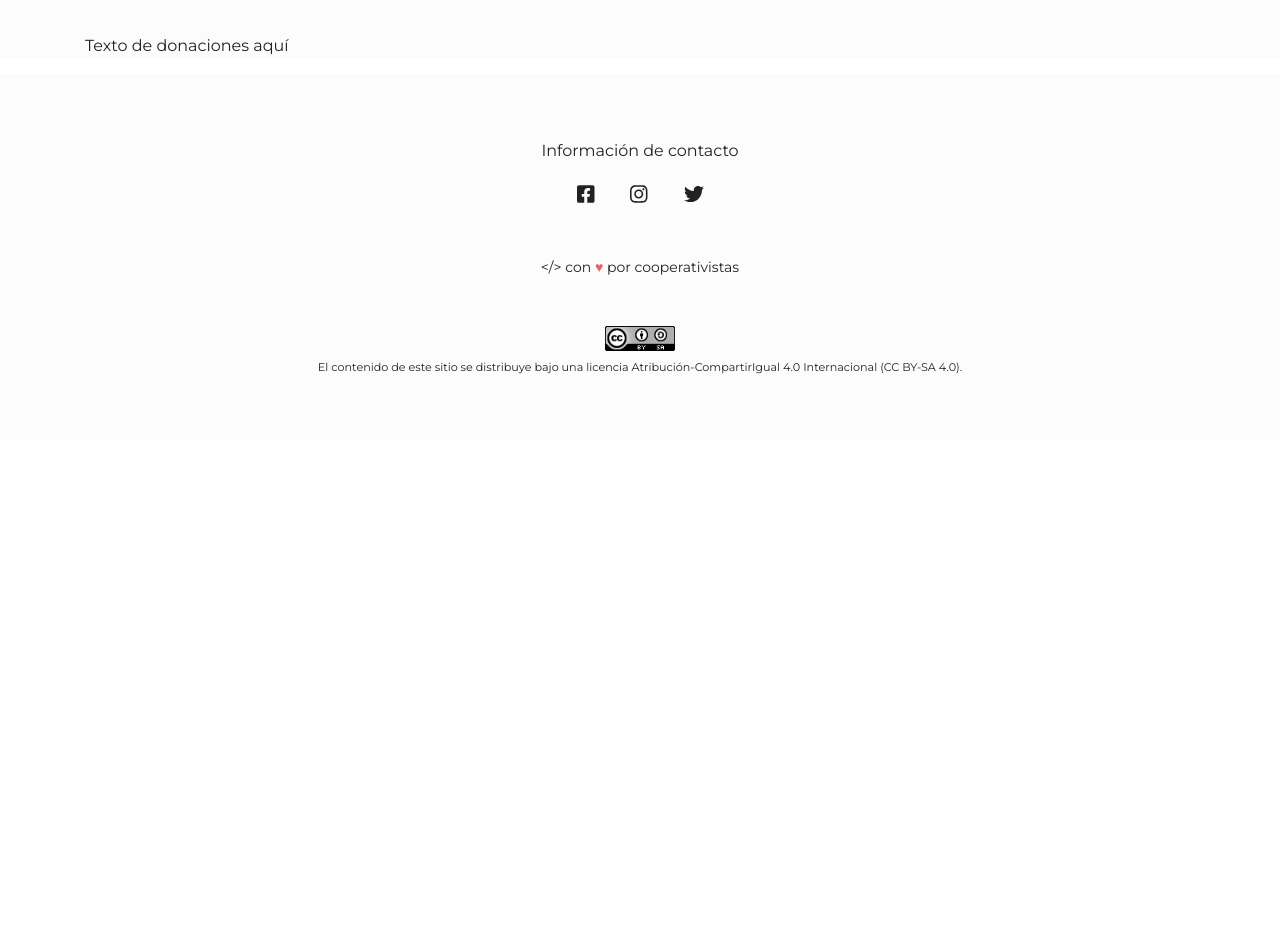
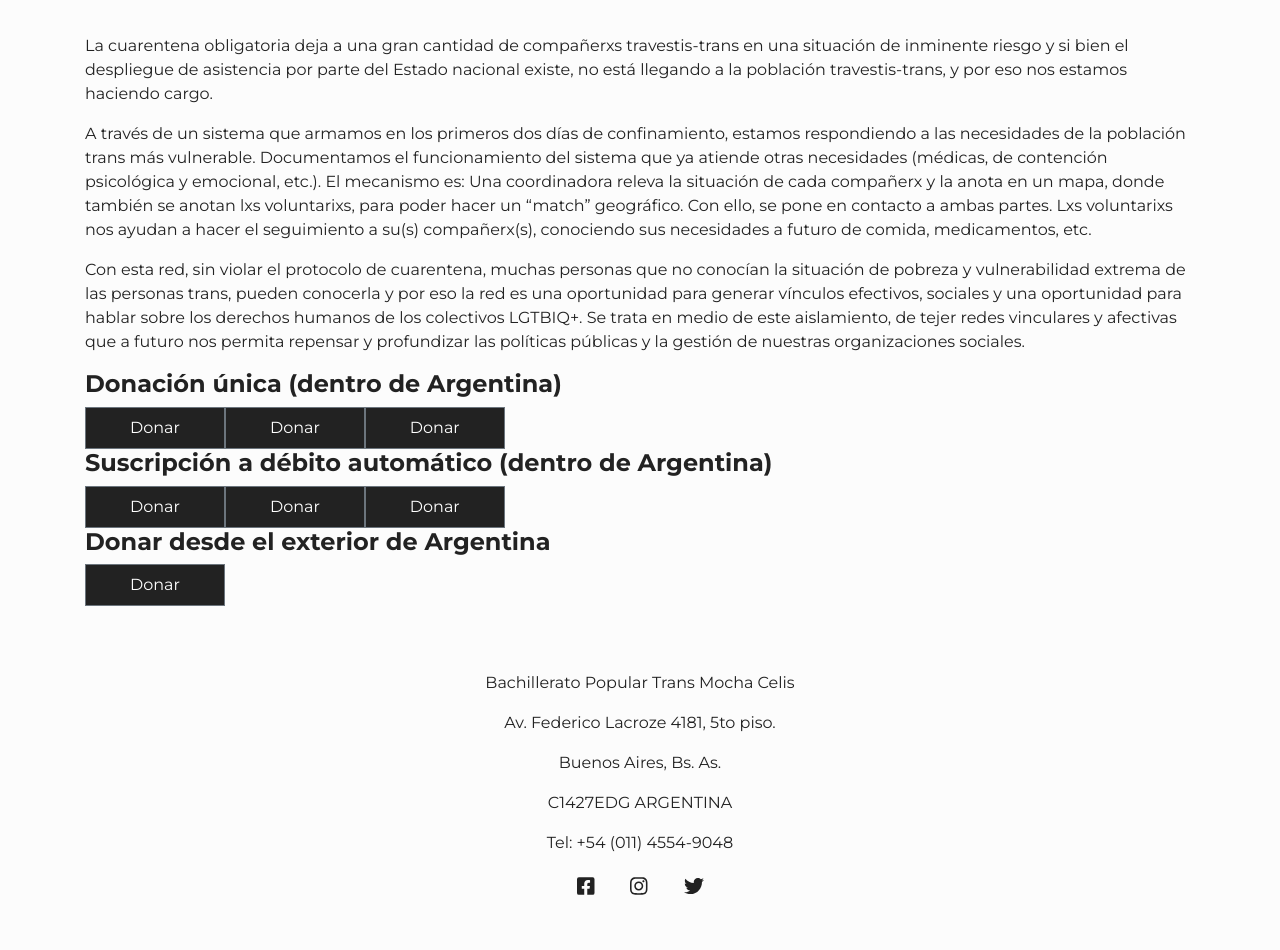
Before and after one commit to nayracoop/mochacelis, a Vue app: page / in a window 1280 px wide. Shown: the part 1560-2510 px from the top of the page. Before the commit the page ends 2000 px from the top, so only its background shows below. Built offline with nearby package versions, Linux system fonts and the light colour scheme.

Commit message:
contenido básico de la pagina

```diff
--- a/assets/scss/main.scss
+++ b/assets/scss/main.scss
@@ -307,8 +307,6 @@ header {
         }
     }
     .about-info {
-        background-image: url('../static/img/about-bg.svg');
-        background-size: 40%;
         background-position: top right;
         background-repeat: no-repeat;
         padding-bottom: 65px;
@@ -348,6 +346,16 @@ header {
             text-transform: uppercase;
             font-weight: 600;
             color: #6056a5;
+        }
+    }
+}
+
+#donations {
+    .section-heading {
+        h2 {
+            &::after {
+                background: $color-magenta;
+            }
         }
     }
 }
--- a/src/components/Cover.vue
+++ b/src/components/Cover.vue
@@ -17,6 +17,9 @@
           <p class="mb-4" v-html="$t('cover.content')"></p>
           <b-button href="#contact">
             {{ $t('cover.btn-text') }}
+          </b-button>
+          <b-button href="#donations">
+            {{ $t('donations.donate') }}
           </b-button>
         </b-col>
         <b-col class="col-12 mt-auto">
--- a/src/components/Donations.vue
+++ b/src/components/Donations.vue
@@ -8,7 +8,35 @@
           </h2>
         </b-col>
       </b-row>
-      <p>{{ $t('donations.content') }}</p>
+      <b-row>
+         <b-col>
+          <p>{{ $t('donations.content[0]') }}</p>
+          <p>{{ $t('donations.content[1]') }}</p>
+          <p>{{ $t('donations.content[2]') }}</p>
+         </b-col>
+      </b-row>
+      <b-row>
+        <b-col>
+        <h4>Donación única (dentro de Argentina)</h4>
+        <b-button>{{ $t('donations.donate') }}</b-button>
+        <b-button>{{ $t('donations.donate') }}</b-button>
+        <b-button>{{ $t('donations.donate') }}</b-button>
+        </b-col>
+      </b-row>
+      <b-row>
+        <b-col>
+          <h4>Suscripción a débito automático (dentro de Argentina)</h4>
+          <b-button>{{ $t('donations.donate') }}</b-button>
+          <b-button>{{ $t('donations.donate') }}</b-button>
+          <b-button>{{ $t('donations.donate') }}</b-button>
+        </b-col>
+      </b-row>
+      <b-row>
+        <b-col>
+          <h4>Donar desde el exterior de Argentina</h4>
+          <b-button>{{ $t('donations.donate') }}</b-button>
+        </b-col>
+      </b-row>
     </b-container>
   </section>
 </template>
--- a/src/components/Footer.vue
+++ b/src/components/Footer.vue
@@ -3,7 +3,13 @@
     <b-container>
       <b-row>
         <b-col>
-          <p>Información de contacto</p>
+          <div>
+            <p>Bachillerato Popular Trans Mocha Celis</p>
+            <p>Av. Federico Lacroze 4181, 5to piso.</p>
+            <p>Buenos Aires, Bs. As.</p>
+            <p>C1427EDG ARGENTINA</p>
+            <p>Tel: +54 (011) 4554-9048</p>
+          </div>
           <ul class="social-links mb-5">
             <li>
               <a
--- a/src/translations/en.json
+++ b/src/translations/en.json
@@ -10,10 +10,13 @@
     },
     "donations": {
         "title": "Donations",
-        "content": "Donation text here"
+        "content": [
+            "La cuarentena obligatoria deja a una gran cantidad de compañerxs travestis-trans en una situación de inminente riesgo y si bien el despliegue de asistencia por parte del Estado nacional existe, no está llegando a la población travestis-trans, y por eso nos estamos haciendo cargo.",
+            "A través de un sistema que armamos en los primeros dos días de confinamiento, estamos respondiendo a las necesidades de la población trans más vulnerable. Documentamos el funcionamiento del sistema que ya atiende otras necesidades (médicas, de contención psicológica y emocional, etc.). El mecanismo es: Una coordinadora releva la situación de cada compañerx y la anota en un mapa, donde también se anotan lxs voluntarixs, para poder hacer un “match” geográfico. Con ello, se pone en contacto a ambas partes. Lxs voluntarixs nos ayudan a hacer el seguimiento a su(s) compañerx(s), conociendo sus necesidades a futuro de comida, medicamentos, etc.",
+            "Con esta red, sin violar el protocolo de cuarentena, muchas personas que no conocían la situación de pobreza y vulnerabilidad extrema de las personas trans, pueden conocerla y por eso la red es una oportunidad para generar vínculos efectivos, sociales y una oportunidad para hablar sobre los derechos humanos de los colectivos LGTBIQ+. Se trata en medio de este aislamiento, de tejer redes vinculares y afectivas que a futuro nos permita repensar y profundizar las políticas públicas y la gestión de nuestras organizaciones sociales."
+        ],
+        "donate": "Donate"
     },
-
-
     "contact": {
         "title": "Contact"
     },
--- a/src/translations/es.json
+++ b/src/translations/es.json
@@ -10,7 +10,12 @@
     },
     "donations": {
         "title": "Donaciones",
-        "content": "Texto de donaciones aquí"
+        "content": [
+            "La cuarentena obligatoria deja a una gran cantidad de compañerxs travestis-trans en una situación de inminente riesgo y si bien el despliegue de asistencia por parte del Estado nacional existe, no está llegando a la población travestis-trans, y por eso nos estamos haciendo cargo.",
+            "A través de un sistema que armamos en los primeros dos días de confinamiento, estamos respondiendo a las necesidades de la población trans más vulnerable. Documentamos el funcionamiento del sistema que ya atiende otras necesidades (médicas, de contención psicológica y emocional, etc.). El mecanismo es: Una coordinadora releva la situación de cada compañerx y la anota en un mapa, donde también se anotan lxs voluntarixs, para poder hacer un “match” geográfico. Con ello, se pone en contacto a ambas partes. Lxs voluntarixs nos ayudan a hacer el seguimiento a su(s) compañerx(s), conociendo sus necesidades a futuro de comida, medicamentos, etc.",
+            "Con esta red, sin violar el protocolo de cuarentena, muchas personas que no conocían la situación de pobreza y vulnerabilidad extrema de las personas trans, pueden conocerla y por eso la red es una oportunidad para generar vínculos efectivos, sociales y una oportunidad para hablar sobre los derechos humanos de los colectivos LGTBIQ+. Se trata en medio de este aislamiento, de tejer redes vinculares y afectivas que a futuro nos permita repensar y profundizar las políticas públicas y la gestión de nuestras organizaciones sociales."
+        ],
+        "donate": "Donar"
     },
 
     "contact": {
@@ -37,7 +42,6 @@
     "Message": "Mensaje",
     "Enter your message": "Ingrese su mensaje",
     "Send": "Enviar",
-    "FIT": "Flujo Intercooperativo de Trabajo",
     "Message sent. Thank you!": "Mensaje enviado. ¡Muchas gracias!",
     "An error occurred while trying to send your message.": "Ocurrió un error al intentar enviar su mensaje.",
     "Error sending message": "Error al enviar el mensaje",
```
Also changed, not shown: static/img/about-bg.svg (deleted).
